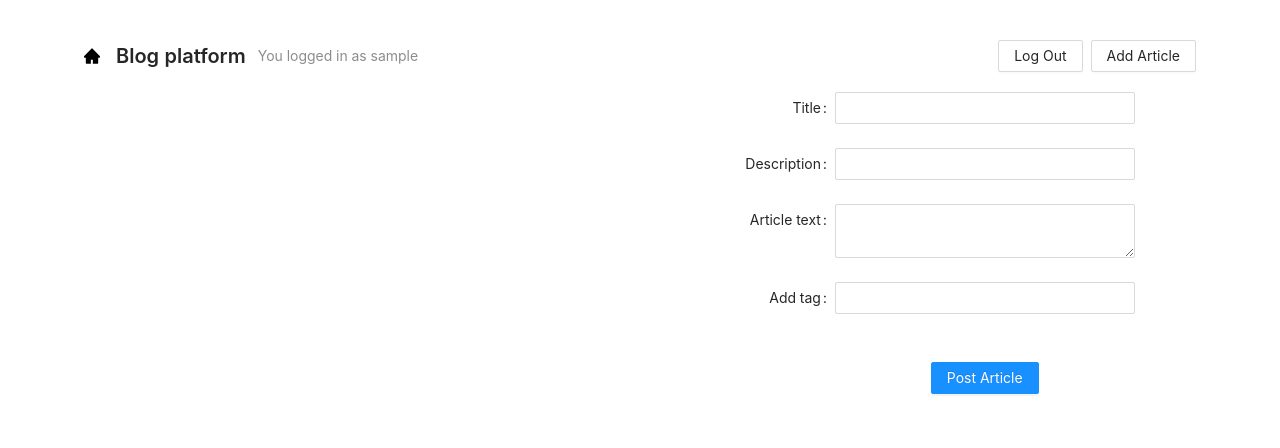
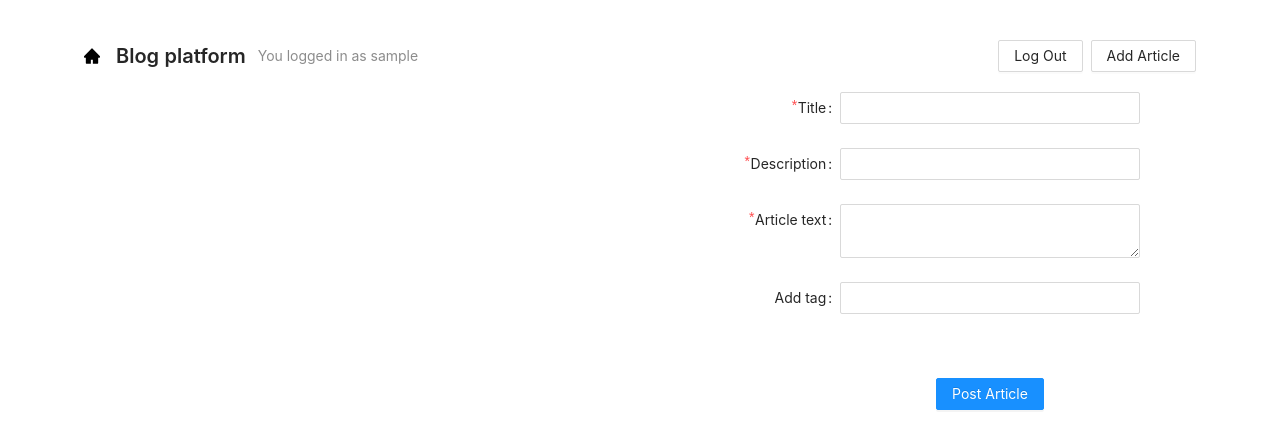
Before and after one commit to s1ep0y/blog_platform, a React (Create React App) app: page /addarticle in a window 1280 px wide. Shown: the top 448 px of the page. Built offline with nearby package versions, Linux system fonts and the light colour scheme; sample sign-in values are in the browser's storage.

Commit message:
rebuild after 1st review

```diff
--- a/src/App.jsx
+++ b/src/App.jsx
@@ -10,11 +10,10 @@ import Home from './components/Home'
 import Header from './components/Header'
 import Login from './components/Login'
 import SignUp from './components/SignUp'
-import ArticleForm from './components/ArticleForm'
+import ArticleFormWrapper from './components/ArticleFormWrapper'
 import Article from './components/Article'
-import { connect } from 'react-redux';
 
-function App(props) {
+function App() {
   return (
     <div className="App">
 
@@ -26,19 +25,17 @@ function App(props) {
               <Login />
             </Route>
             <Route path="/addarticle">
-              <ArticleForm  key={uniqueId()}/>
+              <ArticleFormWrapper  key={uniqueId()}/>
             </Route>
             <Route path="/editarticle/:slug">
-              <ArticleForm key={uniqueId()} />
+              <ArticleFormWrapper key={uniqueId()} />
             </Route>
-            {props.articles.map((item)=> (
             <Route
             exact
               key={uniqueId()}
               path={'/articles/:slug'}
               children={(<Article />)}
             />
-          ))}
             <Route path="/signup">
               <SignUp />
             </Route>
@@ -55,11 +52,6 @@ function App(props) {
   );
 }
 
-const mapStateToProps = ({ articleReducers }) => {
-  const { articles, allCount, loadedCount } = articleReducers.articlesState;
-  return {
-    articles, allCount, loadedCount
-  }
-};
 
-export default connect(mapStateToProps)(App);
+
+export default App;
--- a/src/App.scss
+++ b/src/App.scss
@@ -18,6 +18,7 @@
   display: flex;
   flex-direction: column;
   justify-content: center;
+  width: 400px;
 
   .ant-row {
     display: flex;
@@ -34,6 +35,17 @@
     width: 300px;
   }
 }
+
+.article_form {
+
+  &__tagList {
+    flex-wrap: wrap;
+    display: flex;
+    justify-content: flex-start;
+    max-width: 100%;
+  }
+}
+
 
 .errorText {
   text-align: left;
@@ -52,7 +64,11 @@
   align-self: flex-end;
 }
 
-.requred div label {
+.ant-form-item-label {
+  overflow: visible !important;
+}
+
+.required div label {
 
   &:before {
     left: -6px;
@@ -68,6 +84,7 @@
 }
 
 .article_list_item {
+  word-break: break-all;
   padding: 12px 24px;
   box-shadow: 0px 0px 12px 0px rgba(0,0,0,.2);
   border-radius: 2px;
--- a/src/components/ArticleForm.jsx
+++ b/src/components/ArticleForm.jsx
@@ -1,142 +1,41 @@
-import React, { useEffect, useState } from 'react';
+import React, { useState } from 'react';
 import PropTypes from 'prop-types';
 import { useFormik } from 'formik';
 import {
   Form, Input, Button, Tag,
 } from 'antd';
 import { uniqueId } from 'lodash';
-import { useHistory, useLocation, useParams } from 'react-router-dom';
-import { connect } from 'react-redux';
-import * as Yup from 'yup';
-import * as actions from '../actions/articles';
 import FormMessage from './FormMessage';
 
-const AddArticle = (props) => {
+
+const ArticleForm = (props) => {
   const {
-    postArticle,
-    dropSendedState,
-    sendedState,
-    loggedIn,
-    updateArticle,
-    username,
-    article,
+    action,
+    initialValues,
+    validationSchema,
+    tags,
     errors,
-    getArticle,
-    ArticleFetchingState,
-    updateArticleFetchingState,
-    PostArticleFetchingState,
+    page,
+    status,
   } = props;
-  const [tagList, setTags] = useState([]);
-  const [updated, setUpdatedState] = useState(false);
-  const [loaded, setLoaded] = useState(false);
-  const history = useHistory();
-  const { pathname } = useLocation();
-  const { slug } = useParams();
+
+  const [tagList, setTags] = useState(tags);
   const [form] = Form.useForm();
-
-  if (!loggedIn) {
-    history.push('/login');
-  }
-
-  const valShemaPost = Yup
-    .object()
-    .shape({
-      title: Yup
-        .string()
-        .required('Title is required'),
-      description: Yup
-        .string()
-        .required('description is required'),
-      body: Yup
-        .string()
-        .required('Please enter text of article'),
-    });
-
-  const valShemaEdit = Yup
-    .object()
-    .shape({ title: Yup.string(), description: Yup.string(), body: Yup.string() });
-
-  const page = pathname.includes('/editarticle/')
-    ? 'edit'
-    : 'post';
-  const status = page === 'edit'
-    ? updateArticleFetchingState
-    : PostArticleFetchingState;
-
-  const initialValues = page === 'edit' && loggedIn
-    ? {
-      title: article.title,
-      description: article.description,
-      body: article.body,
-      tag: '',
-    }
-    : {
-      title: '',
-      description: '',
-      body: '',
-      tag: '',
-    };
 
   const formik = useFormik({
     initialValues,
     enableReinitialize: true,
     validateOnChange: false,
     validateOnBlur: true,
-    validationSchema: page === 'edit'
-      ? valShemaEdit
-      : valShemaPost,
+    validationSchema,
     onSubmit: async (values) => {
       const articleToSend = {
         ...values,
         tagList,
       };
-      if (page === 'post') {
-        postArticle(articleToSend);
-      } else {
-        updateArticle(articleToSend, slug);
-      }
+      action(articleToSend);
     },
   });
-  useEffect(() => {
-    if (!loaded) {
-      setLoaded(true);
-      dropSendedState();
-    }
-    if (status === 'finished' && sendedState) {
-      history.push(`/articles/${article.slug}`);
-    }
-  }, [
-    loaded,
-    status,
-    sendedState,
-    dropSendedState,
-    history,
-    article.slug,
-  ]);
-
-  if (page === 'edit') {
-    if (!loggedIn) {
-      history.push('/login');
-      return null;
-    }
-    if (ArticleFetchingState === 'requested') {
-      return <p>wait for download</p>;
-    }
-    if (!updated) {
-      if (article.slug !== slug) {
-        getArticle(slug);
-        return <p>wait for slug</p>;
-      }
-      setUpdatedState(true);
-    }
-    if (article.author.username !== username) {
-      history.push('/');
-    }
-    if (article.tagList.length !== 0 && tagList.length === 0) {
-      setTags(article.tagList);
-      article.tagList = [];
-    }
-  }
 
   const addTagToList = (event) => {
     event.preventDefault();
@@ -155,13 +54,17 @@ const AddArticle = (props) => {
     event.preventDefault();
     setTags(tagList.filter((elem) => elem !== val));
   };
+
+  const requiredClass = page === 'edit' ? null : "required"
+
+
   return (
     <div className="wrapper">
-      <Form onFinish={formik.handleSubmit} initialValues={initialValues} form={form}>
+      <Form onFinish={formik.handleSubmit} initialValues={initialValues} form={form} className="article_form">
         <Form.Item
           name="title"
           label="Title"
-          className="required"
+          className={requiredClass}
           validateStatus={formik.errors.title && formik.touched.title
             ? 'error'
             : 'success'}
@@ -174,7 +77,7 @@ const AddArticle = (props) => {
         <Form.Item
           name="description"
           label="Description"
-          className="required"
+          className={requiredClass}
           validateStatus={formik.errors.description && formik.touched.description
             ? 'error'
             : 'success'}
@@ -187,7 +90,7 @@ const AddArticle = (props) => {
         <Form.Item
           name="body"
           label="Article text"
-          className="required"
+          className={requiredClass}
           validateStatus={formik.errors.body && formik.touched.body
             ? 'error'
             : 'success'}
@@ -198,27 +101,27 @@ const AddArticle = (props) => {
           <Input.TextArea onChange={formik.handleChange} onBlur={formik.handleBlur} />
         </Form.Item>
 
-        <Form.Item label="Add tag" name="tag">
+        <Form.Item label="Add tag" name="tag" style={{ marginBottom: '8px' }}>
           <Input
             allowClear="allowClear"
             value={formik.values.tag}
             onChange={formik.handleChange}
             onPressEnter={addTagToList}
-            style={{
-              marginBottom: '24px',
-            }}
           />
 
         </Form.Item>
-        <div>
-          {
+        <Form.Item>
+          <div className="article_form__tagList">
+            {
                         tagList.map((text) => (
                           <Tag key={uniqueId()} closable="closable" onClose={removeTagFromList(text)}>
                             {text}
                           </Tag>
                         ))
                     }
-        </div>
+          </div>
+        </Form.Item>
+
         <Form.Item>
           <Button type="primary" htmlType="submit">
             {
@@ -234,68 +137,25 @@ const AddArticle = (props) => {
   );
 };
 
-const actionCreators = {
-  postArticle: actions.postArticle,
-  getArticle: actions.getArticle,
-  updateArticle: actions.updateArticle,
-  dropSendedState: actions.dropSendedState,
+
+ArticleForm.defaultProps = {
+  action: () => {},
+  initialValues: {},
+  validationSchema: {},
+  tags: [],
+  errors: {},
+  page: '',
+  status: '',
 };
 
-const mapStateToProps = ({
-  userReducers,
-  articleReducers: {
-    articlesState,
-    sendedState,
-    ArticleFetchingState,
-    updateArticleFetchingState,
-    PostArticleFetchingState,
-  },
-}) => {
-  const { article, errors } = articlesState;
-  const { loggedIn, user } = userReducers.userState;
-  if (loggedIn) {
-    return {
-      sendedState,
-      username: user.username,
-      loggedIn,
-      article,
-      errors,
-      ArticleFetchingState,
-      updateArticleFetchingState,
-      PostArticleFetchingState,
-    };
-  }
-  return ({ loggedIn });
+ArticleForm.propTypes = {
+  action: PropTypes.func,
+  initialValues: PropTypes.objectOf(PropTypes.any),
+  validationSchema: PropTypes.objectOf(PropTypes.any),
+  tags: PropTypes.arrayOf(PropTypes.any),
+  errors: PropTypes.objectOf(PropTypes.any),
+  page: PropTypes.string,
+  status: PropTypes.string,
 };
 
-AddArticle.defaultProps = {
-  postArticle: {},
-  dropSendedState: () => {},
-  sendedState: false,
-  loggedIn: false,
-  updateArticle: false,
-  username: '',
-  article: {},
-  errors: {},
-  getArticle: () => {},
-  ArticleFetchingState: '',
-  updateArticleFetchingState: '',
-  PostArticleFetchingState: '',
-};
-
-AddArticle.propTypes = {
-  postArticle: PropTypes.func,
-  dropSendedState: PropTypes.func,
-  sendedState: PropTypes.bool,
-  loggedIn: PropTypes.bool,
-  updateArticle: PropTypes.bool,
-  username: PropTypes.string,
-  article: PropTypes.objectOf(PropTypes.any),
-  errors: PropTypes.objectOf(PropTypes.any),
-  getArticle: PropTypes.func,
-  ArticleFetchingState: PropTypes.string,
-  updateArticleFetchingState: PropTypes.string,
-  PostArticleFetchingState: PropTypes.string,
-};
-
-export default connect(mapStateToProps, actionCreators)(AddArticle);
+export default ArticleForm;
--- /dev/null
+++ b/src/components/ArticleFormWrapper.jsx
@@ -0,0 +1,203 @@
+import React, { useEffect, useState } from 'react';
+import PropTypes from 'prop-types';
+import { useHistory, useLocation, useParams } from 'react-router-dom';
+import { connect } from 'react-redux';
+import * as Yup from 'yup';
+import * as actions from '../actions/articles';
+import ArticleForm from './ArticleForm';
+
+const ArticleFormWrapper = (props) => {
+  const {
+    postArticle,
+    dropSendedState,
+    sendedState,
+    loggedIn,
+    updateArticle,
+    username,
+    article,
+    errors,
+    getArticle,
+    ArticleFetchingState,
+    updateArticleFetchingState,
+    PostArticleFetchingState,
+  } = props;
+  const [updated, setUpdatedState] = useState(false);
+  const [loaded, setLoaded] = useState(false);
+  const history = useHistory();
+  const { pathname } = useLocation();
+  const { slug } = useParams();
+
+
+  if (!loggedIn) {
+    history.push('/login');
+  }
+
+  const page = pathname.includes('/editarticle/')
+    ? 'edit'
+    : 'post';
+
+
+  const handlePost = (obj) => {
+    postArticle(obj);
+  };
+
+  const handleUpdate = (obj) => {
+    updateArticle(obj, article.slug);
+  };
+
+  const formBaseProps = page === 'edit'
+    ? {
+      initialValues: {
+        title: article.title,
+        description: article.description,
+        body: article.body,
+        tag: '',
+      },
+      status: updateArticleFetchingState,
+      validationSchema: Yup
+        .object()
+        .shape({ title: Yup.string(), description: Yup.string(), body: Yup.string() }),
+      action: handleUpdate,
+      tags: article.tagList,
+    }
+    : {
+      initialValues: {
+        title: '',
+        description: '',
+        body: '',
+        tag: '',
+      },
+      status: PostArticleFetchingState,
+      validationSchema: Yup
+        .object()
+        .shape({
+          title: Yup
+            .string()
+            .required('Title is required'),
+          description: Yup
+            .string()
+            .required('description is required'),
+          body: Yup
+            .string()
+            .required('Please enter text of article'),
+        }),
+      action: handlePost,
+      tags: [],
+    };
+
+  useEffect(() => {
+    if (!loaded) {
+      setLoaded(true);
+      dropSendedState();
+    }
+    if (formBaseProps.status === 'finished' && sendedState) {
+      setLoaded(false);
+      history.push(`/articles/${article.slug}`);
+      dropSendedState();
+    }
+  }, [
+    loaded,
+    sendedState,
+    dropSendedState,
+    history,
+    article.slug,
+    formBaseProps,
+  ]);
+
+  if (page === 'edit') {
+    if (!loggedIn) {
+      history.push('/login');
+      return null;
+    }
+    if (ArticleFetchingState === 'requested') {
+      return <p>wait for download</p>;
+    }
+    if (!updated) {
+      if (article.slug !== slug) {
+        getArticle(slug);
+        return <p>wait for slug</p>;
+      }
+      setUpdatedState(true);
+    }
+    if (article.author.username !== username) {
+      history.push('/');
+    }
+  }
+  return (
+    <ArticleForm
+      action={formBaseProps.action}
+      initialValues={formBaseProps.initialValues}
+      validationSchema={formBaseProps.validationSchema}
+      setSendStatus={setUpdatedState}
+      tags={formBaseProps.tags}
+      errors={errors}
+      page={page}
+    />
+  );
+};
+
+const actionCreators = {
+  postArticle: actions.postArticle,
+  getArticle: actions.getArticle,
+  updateArticle: actions.updateArticle,
+  dropSendedState: actions.dropSendedState,
+};
+
+const mapStateToProps = ({
+  userReducers,
+  articleReducers,
+}) => {
+  const {
+    articlesState,
+    sendedState,
+    ArticleFetchingState,
+    updateArticleFetchingState,
+    PostArticleFetchingState,
+  } = articleReducers;
+  const { loggedIn, user } = userReducers.userState;
+  if (loggedIn) {
+    return {
+      sendedState,
+      username: user.username,
+      loggedIn,
+      article: articlesState.article,
+      errors: articlesState.errors,
+      ArticleFetchingState,
+      updateArticleFetchingState,
+      PostArticleFetchingState,
+    };
+  }
+  return ({ loggedIn });
+};
+
+ArticleFormWrapper.defaultProps = {
+  postArticle: {},
+  dropSendedState: () => {},
+  sendedState: false,
+  loggedIn: false,
+  updateArticle: () => {},
+  username: '',
+  article: {},
+  errors: {},
+  getArticle: () => {},
+  ArticleFetchingState: '',
+  updateArticleFetchingState: '',
+  PostArticleFetchingState: '',
+};
+
+ArticleFormWrapper.propTypes = {
+  postArticle: PropTypes.func,
+  dropSendedState: PropTypes.func,
+  sendedState: PropTypes.bool,
+  loggedIn: PropTypes.bool,
+  updateArticle: PropTypes.func,
+  username: PropTypes.string,
+  article: PropTypes.objectOf(PropTypes.any),
+  errors: PropTypes.objectOf(PropTypes.any),
+  getArticle: PropTypes.func,
+  ArticleFetchingState: PropTypes.string,
+  updateArticleFetchingState: PropTypes.string,
+  PostArticleFetchingState: PropTypes.string,
+};
+
+export default connect(mapStateToProps, actionCreators)(ArticleFormWrapper);
--- a/src/components/ArticleListItem.jsx
+++ b/src/components/ArticleListItem.jsx
@@ -28,7 +28,7 @@ const ArticleListItem = (props) => {
         </p>
         <h3 className="article_list_item__title">{title}</h3>
         <p className="article_list_item__author">
-          By
+          By{' '}
           {author}
         </p>
       </div>
```
Also changed, not shown: src/actions/articles.js (+15 -14 lines), src/components/Article.jsx (+17 -6 lines), src/components/Home.jsx (+17 -5 lines), src/components/SignUp.jsx (+8 -7 lines), src/reducers/user.js (+9 -9 lines).
